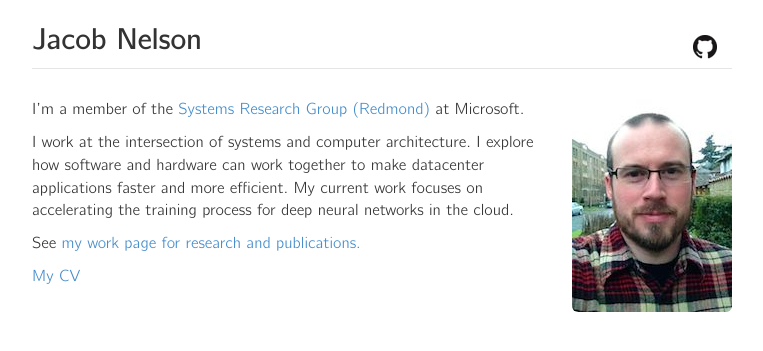
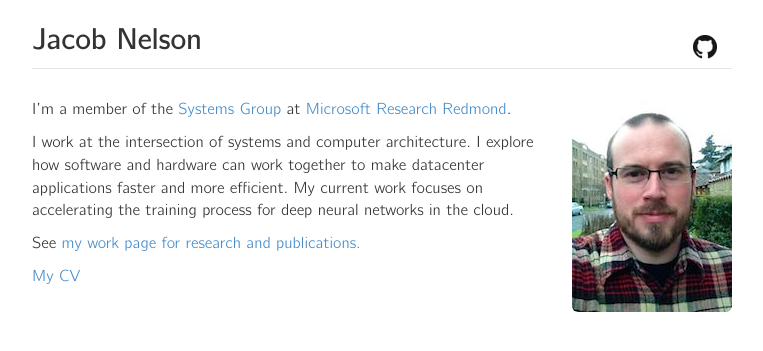
Before and after one commit to nelsonje/nelsonje.github.io, a Jekyll site: the page built from index.md, in a window 1280 px wide. Shown: the top 351 px of the page, without its empty margins (258-1021 px from the left). Built offline with Jekyll 4.4.1, drawn with Linux system fonts in a browser that asks for light colours; nearby versions of some CDN libraries; some of the changed lines change nothing that is shown.

Commit message:
change link to MSFT

```diff
--- a/index.md
+++ b/index.md
@@ -6,7 +6,7 @@ tagline: Microsoft Research
 
 ![Me]({{ site.url }}/img/jakeface2.jpg){: width=160 height=213 class="img-rounded" style="float: right; margin-left: 10px;"}
 
-I'm a member of the <a href="https://www.microsoft.com/en-us/research/group/systems-research-group-redmond/">Systems Research Group (Redmond)</a> at Microsoft.
+I'm a member of the <a href="https://www.microsoft.com/en-us/research/group/systems-research-group-redmond/">Systems Group</a> at <a href="https://www.microsoft.com/en-us/research/lab/microsoft-research-redmond/">Microsoft Research Redmond</a>.
 
 I work at the intersection of systems and computer architecture. I explore how software and hardware can work together to make datacenter applications faster and more efficient. My current work focuses on accelerating the training process for deep neural networks in the cloud.
 
```
